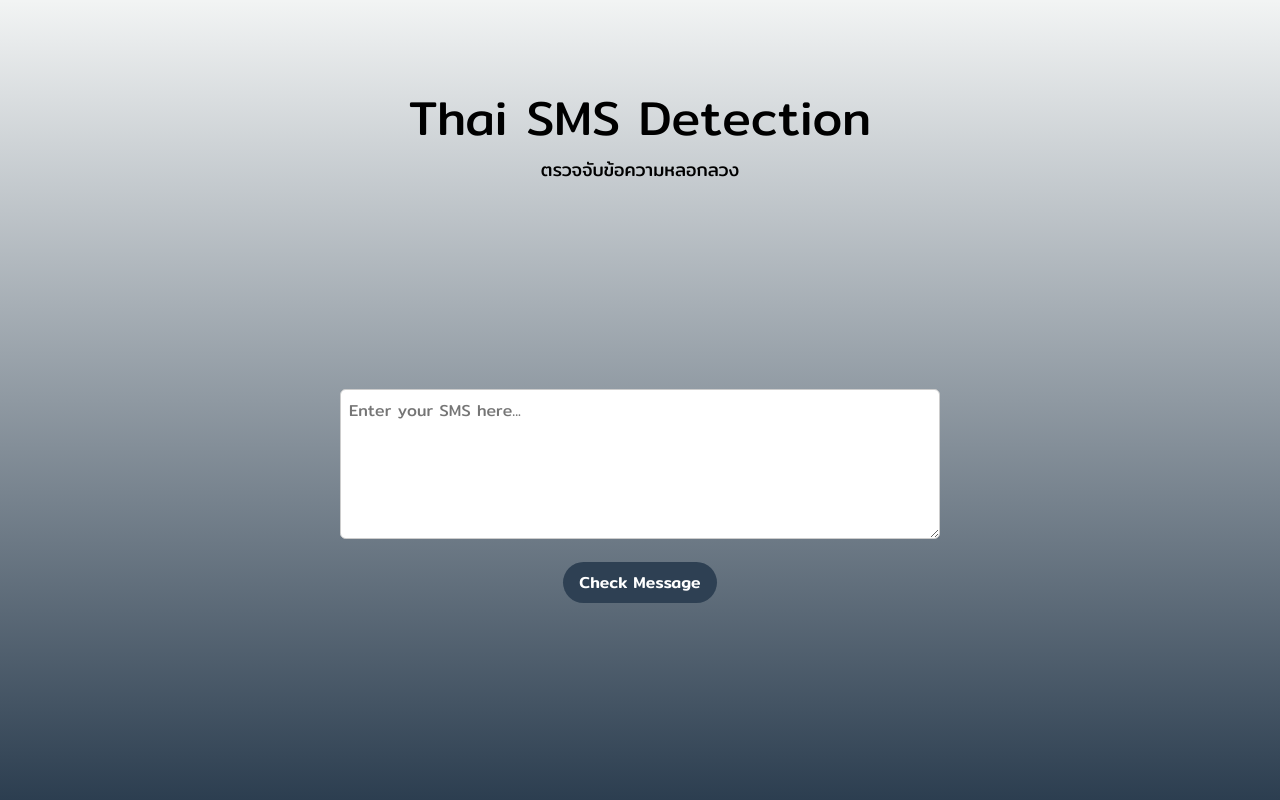
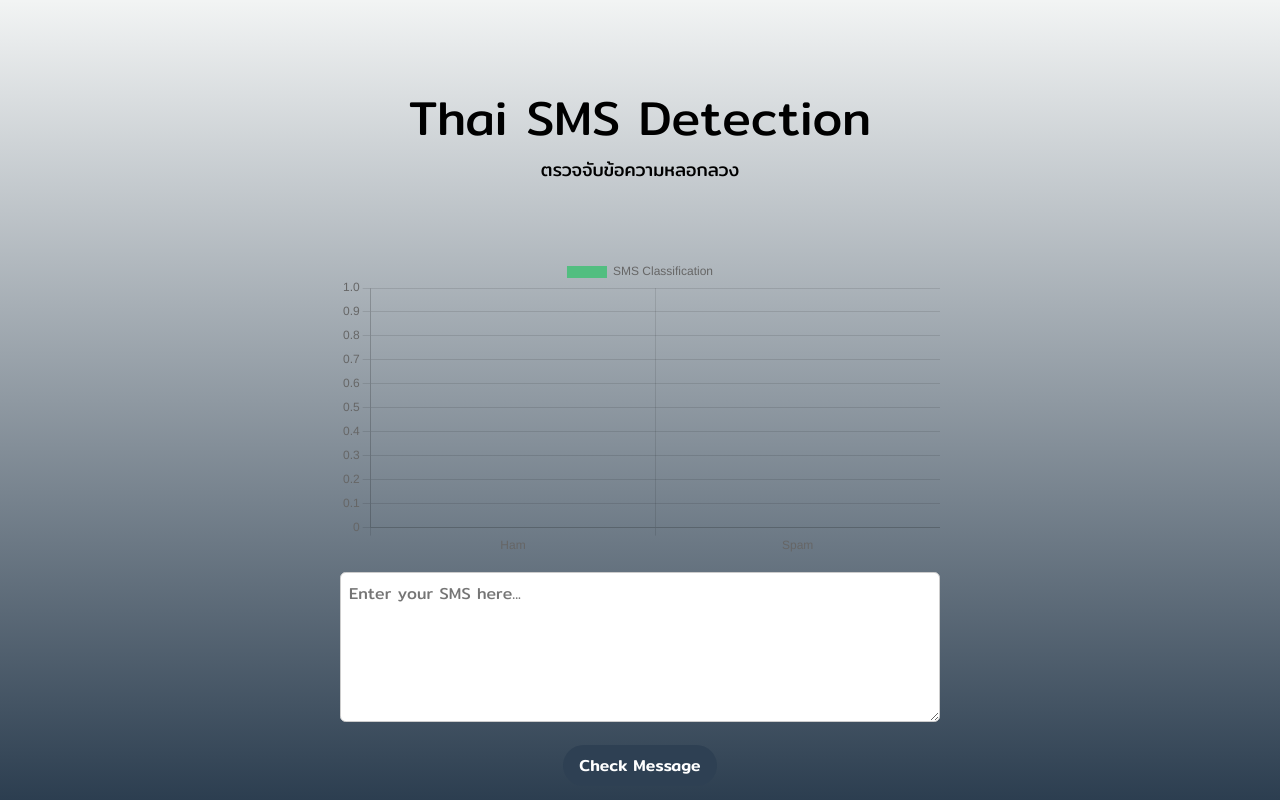
Before and after one commit to punchpatcha/thai-sms-detection, a Next.js app in the folder frontend-ai/: page / in a window 1280 px wide. Built offline with nearby package versions, Linux system fonts and the light colour scheme.

Commit message:
Added visualization

```diff
--- a/frontend-ai/src/app/page.js
+++ b/frontend-ai/src/app/page.js
@@ -10,12 +10,11 @@ import {
   Title,
   Tooltip,
   Legend,
-  ArcElement,  // Import for pie charts
 } from 'chart.js';
-import { Bar, Pie } from 'react-chartjs-2';
+import { Bar } from 'react-chartjs-2';
 
 // Register the necessary components for the chart
-ChartJS.register(CategoryScale, LinearScale, BarElement, Title, Tooltip, Legend, ArcElement);
+ChartJS.register(CategoryScale, LinearScale, BarElement, Title, Tooltip, Legend);
 
 export default function Home() {
   const [message, setMessage] = useState('');
@@ -24,7 +23,6 @@ export default function Home() {
 
   const [hamCount, setHamCount] = useState(0);
   const [spamCount, setSpamCount] = useState(0);
-  const [confidenceData, setConfidenceData] = useState(null);
 
   const handleSubmit = async (e) => {
     e.preventDefault();
@@ -69,18 +67,6 @@ export default function Home() {
     } else if (data.prediction === 'spam') {
       setSpamCount(prevCount => prevCount + 1);
     }
-
-    // Set the confidence data for visualization
-    setConfidenceData({
-      labels: ['Ham', 'Spam'],
-      datasets: [
-        {
-          label: 'Confidence',
-          data: [100 - data.confidence, data.confidence], // Adjust data to fit your visualization
-          backgroundColor: ['#52be80', '#ec7063'],
-        },
-      ],
-    });
     setLoading(false); // Set loading to false after response
   };
 
@@ -94,28 +80,20 @@ export default function Home() {
         <h2 >ตรวจจับข้อความหลอกลวง</h2>
       </div>
       {/* Chart Visualization */}
-      <div className={styles.chartContainer}>
-        {confidenceData && (
-          <Pie
-            data={confidenceData}
-            options={{
-              plugins: {
-                legend: {
-                  position: 'top',
-                },
-                tooltip: {
-                  callbacks: {
-                    label: (tooltipItem) => {
-                      const value = tooltipItem.raw;
-                      return ` ${tooltipItem.label}: ${value.toFixed(2)}%`;
-                    },
+          <div className={styles.chartContainer}>
+            <Bar
+              data={{
+                labels: ['Ham', 'Spam'],
+                datasets: [
+                  {
+                    label: 'SMS Classification',
+                    data: [hamCount, spamCount],
+                    backgroundColor: ['#52be80', '#ec7063'],
                   },
-                },
-              },
-            }}
-          />
-        )}
-      </div>
+                ],
+              }}
+            />
+          </div>
       <div className={styles.formContainer}>
         <form onSubmit={handleSubmit}>
           <textarea
```
